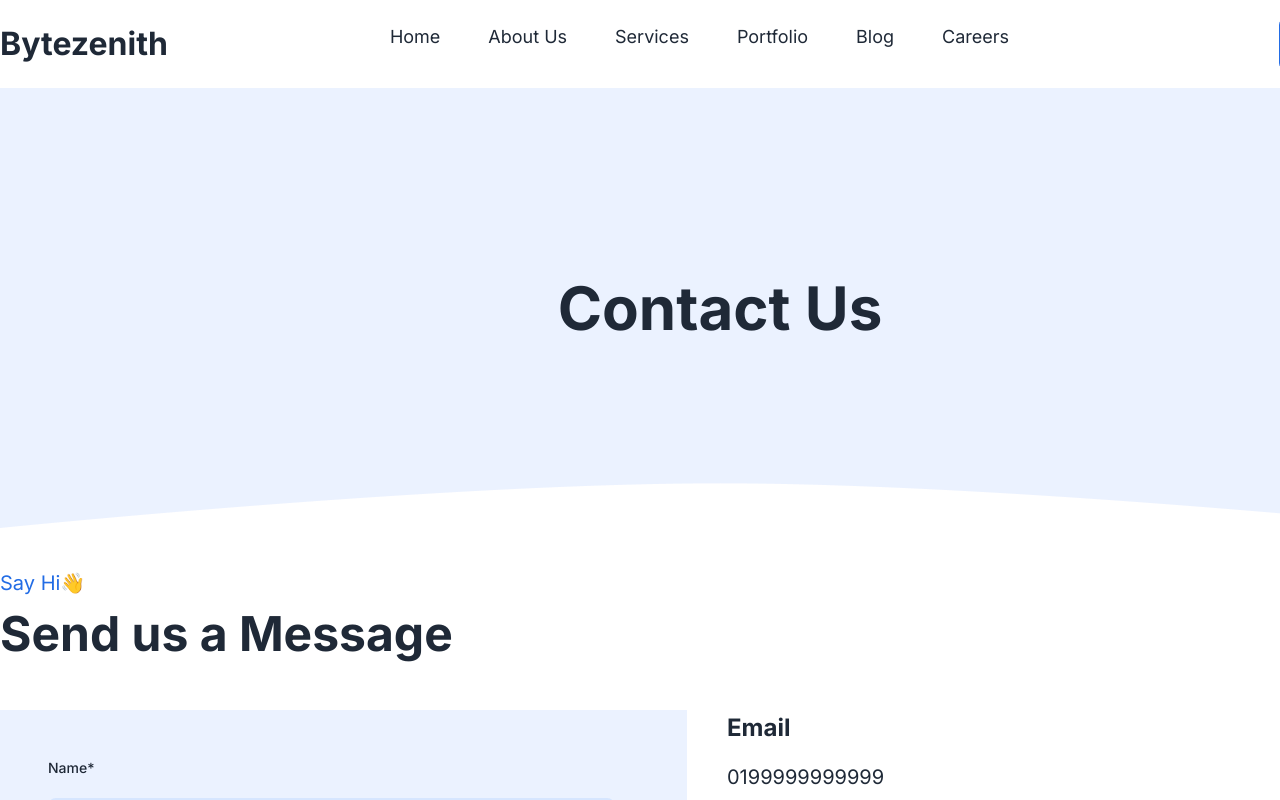
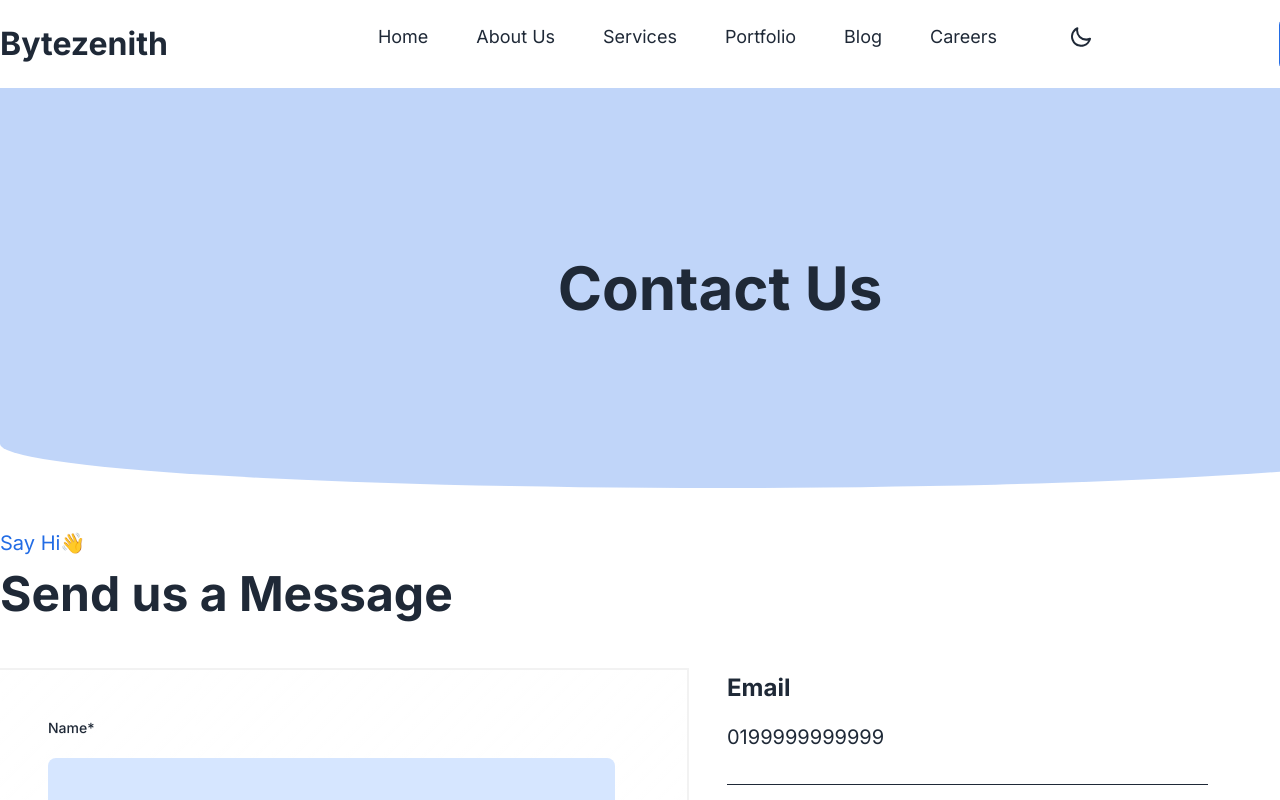
Before and after one commit to Mehetaj/agnc, a Next.js app: page /contact in a window 1280 px wide. Shown: the top 800 px of the page. Built offline with nearby package versions, Linux system fonts and the light colour scheme.

Commit message:
dark and light theme implemented

```diff
--- a/package.json
+++ b/package.json
@@ -13,7 +13,6 @@
     "@types/react": "18.2.20",
     "@types/react-dom": "18.2.7",
     "autoprefixer": "10.4.15",
-    "daisyui": "^3.5.1",
     "eslint": "8.47.0",
     "eslint-config-next": "13.4.19",
     "next": "13.4.19",
@@ -22,5 +21,8 @@
     "react-dom": "18.2.0",
     "tailwindcss": "3.3.3",
     "typescript": "5.1.6"
+  },
+  "devDependencies": {
+    "daisyui": "^3.6.3"
   }
 }
--- a/src/app/Components/Contact/ContactForm/ContactForm.tsx
+++ b/src/app/Components/Contact/ContactForm/ContactForm.tsx
@@ -8,13 +8,15 @@ import Image from "next/image";
 
 
 const ContactForm = () => {
+
+
     return (
         <div className="mt-10 mb-40">
             <Title>Say Hi👋</Title>
             <h1 className="font-bold text-[48px]">Send us a Message</h1>
 
             <div className="mt-10 flex items-start gap-10">
-                <form className="bg-[#EBF2FF] w-[687px] p-12">
+                <form className="glass w-[687px] p-12">
                     <div className="mb-6">
                         <label className="block mb-5 text-sm font-medium text-gray-900 dark:text-white">Name*</label>
                         <input type="text" className="form-control h-[60px] input w-[567px] bg-[#D6E6FF]" required />
@@ -50,10 +52,10 @@ const ContactForm = () => {
                     <hr />
                     <h1 className="text-[24px] font-bold mt-8">Follow us</h1>
                     <div className="flex gap-9 mt-9">
-                        <Image src={icon1} alt=""/>
-                        <Image src={icon2} alt=""/>
-                        <Image src={icon3} alt=""/>
-                        <Image src={icon4} alt=""/>
+                        <Image src={icon1} alt="" />
+                        <Image src={icon2} alt="" />
+                        <Image src={icon3} alt="" />
+                        <Image src={icon4} alt="" />
                     </div>
                 </div>
             </div>
--- a/src/app/Shared/Navbar/Navbar.tsx
+++ b/src/app/Shared/Navbar/Navbar.tsx
@@ -2,7 +2,7 @@
 import Image from 'next/image';
 import menu from '../.././../asset/menu.png'
 import Link from 'next/link';
-import { useState } from 'react';
+import { useEffect, useState } from 'react';
 import close from '../../../asset/close.png'
 
 
@@ -10,6 +10,26 @@ import close from '../../../asset/close.png'
 const Navbar = () => {
 
   const [navbar, setNavbar] = useState(false);
+  const [theme, setTheme] = useState(localStorage.getItem('theme') ? localStorage.getItem('theme') : 'light');
+
+
+  useEffect(() => {
+    localStorage.setItem('theme', theme);
+    const localTheme = localStorage.getItem('theme');
+    document.querySelector('html').setAttribute('data-theme', localTheme);
+  }, [theme]);
+
+
+  const handleTheme = (e) => {
+    if (e.target.checked) {
+      setTheme('light')
+
+    }
+    else {
+      setTheme('dark')
+    }
+
+  }
 
   return (
     <div>
@@ -45,8 +65,7 @@ const Navbar = () => {
             </div>
             <div className=''>
               <div
-              className={`flex-1 justify-self-center pb-3 mt-8 md:block md:pb-0 md:mt-0 ${
-                navbar ? 'p-12 md:p-0 block' : 'hidden'
+                className={`flex-1 justify-self-center pb-3 mt-8 md:block md:pb-0 md:mt-0 ${navbar ? 'p-12 md:p-0 block' : 'hidden'
                   }`}
               >
                 <ul className="h-screen md:h-auto items-center justify-center md:flex ">
@@ -85,6 +104,21 @@ const Navbar = () => {
                       <button className='btn-outline lg:hidden'>Contact Us</button>
                     </Link>
                   </li>
+
+                  <li className="pb-2">
+                    <label className="swap swap-rotate">
+                      {/* this hidden checkbox controls the state */}
+                      <input
+                        onClick={handleTheme}
+                        type="checkbox" />
+                      <svg className="swap-on fill-current w-6 h-6" xmlns="http://www.w3.org/2000/svg" viewBox="0 0 24 24"><path d="M5.64,17l-.71.71a1,1,0,0,0,0,1.41,1,1,0,0,0,1.41,0l.71-.71A1,1,0,0,0,5.64,17ZM5,12a1,1,0,0,0-1-1H3a1,1,0,0,0,0,2H4A1,1,0,0,0,5,12Zm7-7a1,1,0,0,0,1-1V3a1,1,0,0,0-2,0V4A1,1,0,0,0,12,5ZM5.64,7.05a1,1,0,0,0,.7.29,1,1,0,0,0,.71-.29,1,1,0,0,0,0-1.41l-.71-.71A1,1,0,0,0,4.93,6.34Zm12,.29a1,1,0,0,0,.7-.29l.71-.71a1,1,0,1,0-1.41-1.41L17,5.64a1,1,0,0,0,0,1.41A1,1,0,0,0,17.66,7.34ZM21,11H20a1,1,0,0,0,0,2h1a1,1,0,0,0,0-2Zm-9,8a1,1,0,0,0-1,1v1a1,1,0,0,0,2,0V20A1,1,0,0,0,12,19ZM18.36,17A1,1,0,0,0,17,18.36l.71.71a1,1,0,0,0,1.41,0,1,1,0,0,0,0-1.41ZM12,6.5A5.5,5.5,0,1,0,17.5,12,5.51,5.51,0,0,0,12,6.5Zm0,9A3.5,3.5,0,1,1,15.5,12,3.5,3.5,0,0,1,12,15.5Z" /></svg>
+
+                      <svg className="swap-off fill-current w-6 h-6" xmlns="http://www.w3.org/2000/svg" viewBox="0 0 24 24"><path d="M21.64,13a1,1,0,0,0-1.05-.14,8.05,8.05,0,0,1-3.37.73A8.15,8.15,0,0,1,9.08,5.49a8.59,8.59,0,0,1,.25-2A1,1,0,0,0,8,2.36,10.14,10.14,0,1,0,22,14.05,1,1,0,0,0,21.64,13Zm-9.5,6.69A8.14,8.14,0,0,1,7.08,5.22v.27A10.15,10.15,0,0,0,17.22,15.63a9.79,9.79,0,0,0,2.1-.22A8.11,8.11,0,0,1,12.14,19.73Z" /></svg>
+                    </label>
+                  </li>
+
+
+
                 </ul>
               </div>
             </div>
@@ -92,9 +126,9 @@ const Navbar = () => {
               <Link href="/contact">Contact Us</Link>
             </button>
           </div>
-      </nav>
-    </div>
-        </div>
+        </nav >
+      </div >
+    </div >
   );
 };
 
--- a/src/app/globals.css
+++ b/src/app/globals.css
@@ -22,22 +22,50 @@
     color: #226CE5
 }
 
-.btn-outline:hover{
-    background-color:#226CE5;
+.btn-outline:hover {
+    background-color: #226CE5;
     border: 1px solid blue;
     transition: all ease-in-out 0.2s;
 }
 
 
 .bg-img {
-    background-image: url('../asset/Background.png');
-    height: 440px;
+    /* background-image: url('../asset/Background.png'); */
+    /* background-image: url('../asset/test.png'); */
+    background-color: rgba(88, 143, 239, 0.375);
+    height: 400px;
     display: flex;
     justify-content: center;
     align-items: center;
+    border-radius: 0 0 50% 50% / 0 0 2.75em 2.75em;
 }
 
-.bg-img h1{
+.bg-img h1 {
     font-size: 60px;
     font-weight: bold;
 }
+
+.box {
+    width: 30em;
+    height: 10em;
+
+    background: black;
+    position: relative;
+}
+
+.box1 {
+    background: white none repeat scroll 0 0;
+    border-radius: 50% / 0.75em;
+    bottom: -1px;
+    height: 2em;
+    position: absolute;
+    width: 30em;
+}
+
+
+.curvature {
+    border-top-left-radius: 35%;
+    border-top-right-radius: 35%;
+    background-color: #226CE5;
+    margin-top: -200px;
+}
--- a/tailwind.config.ts
+++ b/tailwind.config.ts
@@ -6,6 +6,10 @@ const config: Config = {
     './src/components/**/*.{js,ts,jsx,tsx,mdx}',
     './src/app/**/*.{js,ts,jsx,tsx,mdx}',
   ],
+  //...
+  daisyui: {
+    themes: ["light", "dark", "cupcake"],
+  },
   theme: {
     extend: {
       backgroundImage: {
@@ -30,6 +34,7 @@ const config: Config = {
 
     },
   },
+  //
   plugins: [require("daisyui")],
 }
 export default config
```
Also changed, not shown: src/asset/test.png (added), 1 other file (tests, documents, lock files or other folders). Lines whose indentation alone changed are shown as unchanged.
